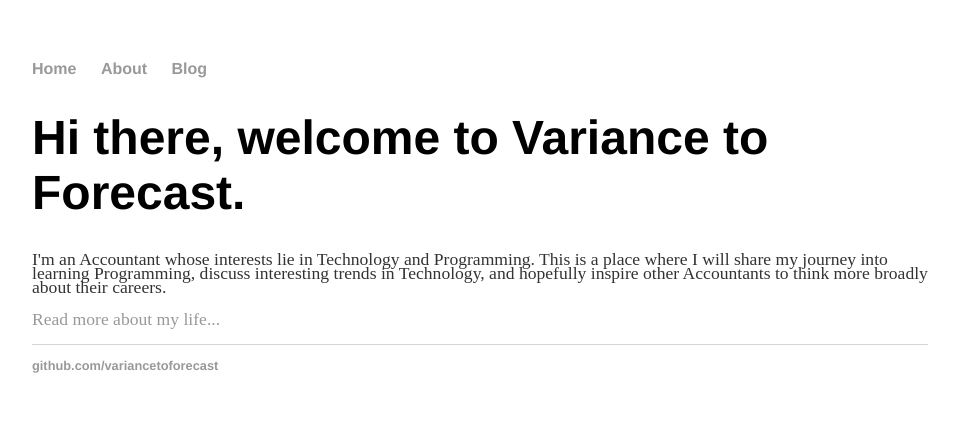
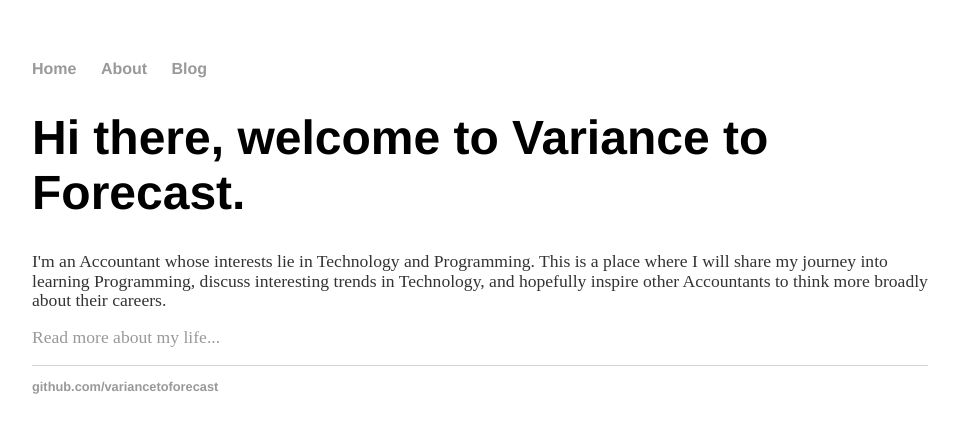
Before and after one commit to variancetoforecast/variancetoforecast.github.io, a Jekyll site: the page built from index.html, in a window 1280 px wide. Shown: the top 433 px of the page, without its empty margins (160-1119 px from the left). Built offline with Jekyll 4.4.1, drawn with Linux system fonts in a browser that asks for light colours.

Commit message:
Update main.css

```diff
--- a/css/main.css
+++ b/css/main.css
@@ -25,7 +25,7 @@ h1 {
 }
 p {
     font-size: 1.1em;
-    line-height: 0.8em;
+    line-height: 1.1em;
     color: #333;
 }
 footer {
```
